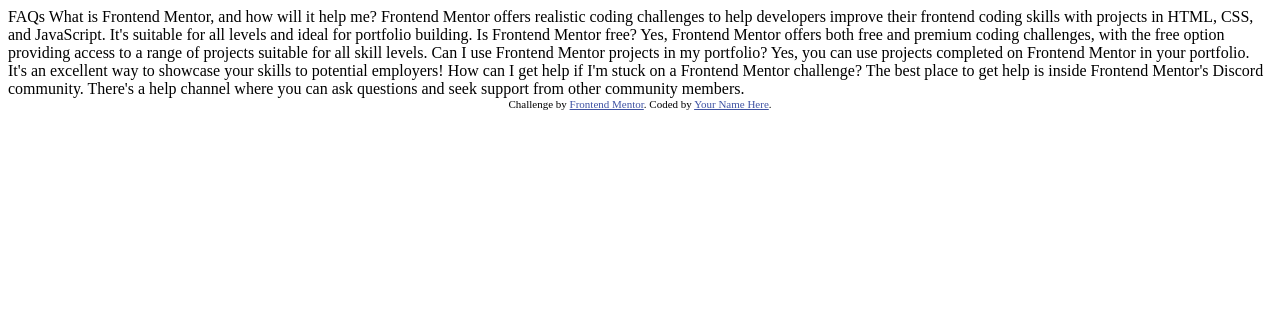
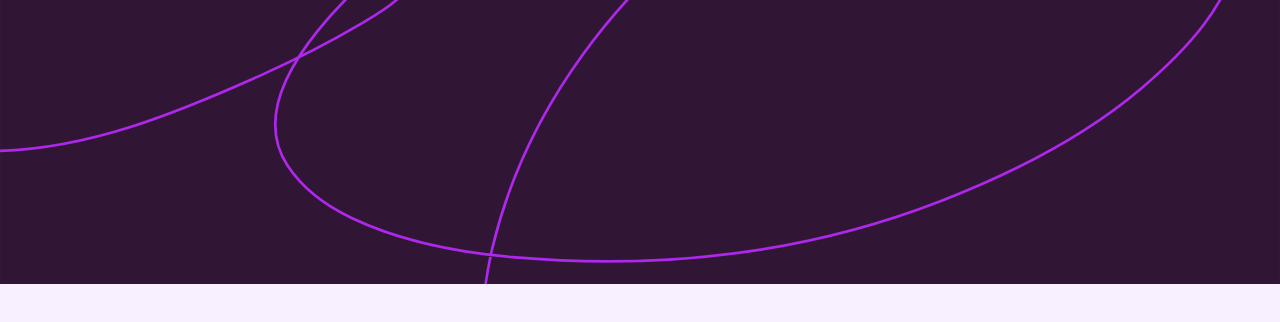
Before and after one commit to JDthecreator/FAQ_accordion, a plain HTML site: page index.html in a window 1280 px wide. Drawn offline with Linux system fonts and the light colour scheme.

Commit message:
added background design for desktop

```diff
--- a/index.html
+++ b/index.html
@@ -9,40 +9,14 @@
   <title>Frontend Mentor | FAQ accordion</title>
 
   <!-- Feel free to remove these styles or customise in your own stylesheet 👍 -->
-  <style>
-    .attribution { font-size: 11px; text-align: center; }
-    .attribution a { color: hsl(228, 45%, 44%); }
-  </style>
+
+ <link rel="stylesheet" href="./styles.css">
 </head>
 <body>
 
-  FAQs
-
-  What is Frontend Mentor, and how will it help me?
-
-  Frontend Mentor offers realistic coding challenges to help developers improve their
-  frontend coding skills with projects in HTML, CSS, and JavaScript. It's suitable for
-  all levels and ideal for portfolio building.
-
-  Is Frontend Mentor free?
-
-  Yes, Frontend Mentor offers both free and premium coding challenges, with the free
-  option providing access to a range of projects suitable for all skill levels.
-
-  Can I use Frontend Mentor projects in my portfolio?
-
-  Yes, you can use projects completed on Frontend Mentor in your portfolio. It's an excellent
-  way to showcase your skills to potential employers!
-
-  How can I get help if I'm stuck on a Frontend Mentor challenge?
-
-  The best place to get help is inside Frontend Mentor's Discord community. There's a help
-  channel where you can ask questions and seek support from other community members.
 
 
-  <div class="attribution">
-    Challenge by <a href="https://www.frontendmentor.io?ref=challenge" target="_blank">Frontend Mentor</a>.
-    Coded by <a href="#">Your Name Here</a>.
-  </div>
+
+
 </body>
 </html>
--- /dev/null
+++ b/styles.css
@@ -0,0 +1,12 @@
+/* This is the stylesheet for the FAQ Accordion component*/
+
+body {
+  background-image: url("./assets/images/background-pattern-desktop.svg");
+  background-size:100%, 25vh;
+  background-position:top;
+  background-repeat:no-repeat;
+  background-color:hsl(275, 100%, 97%);
+  /* height:100vh; */
+  margin:0;
+
+}
```
